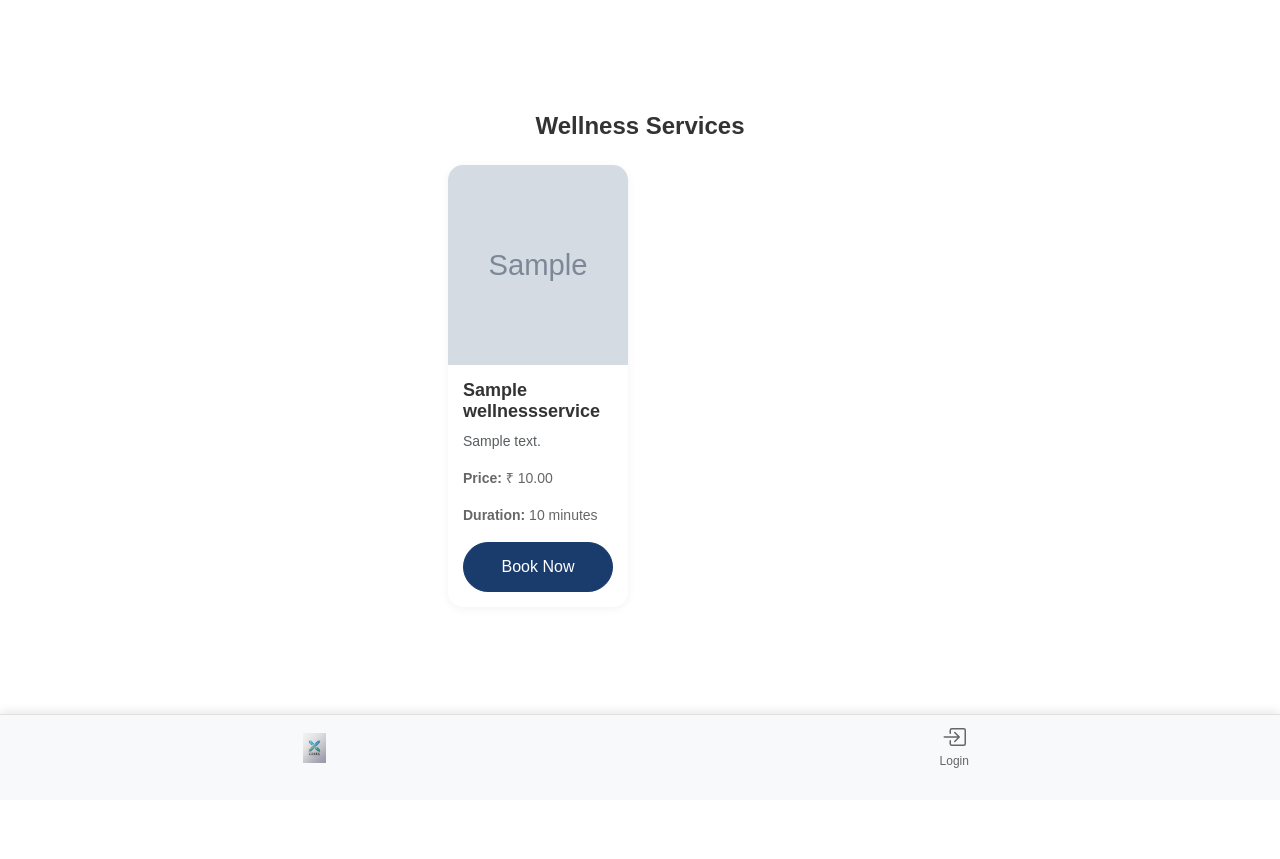
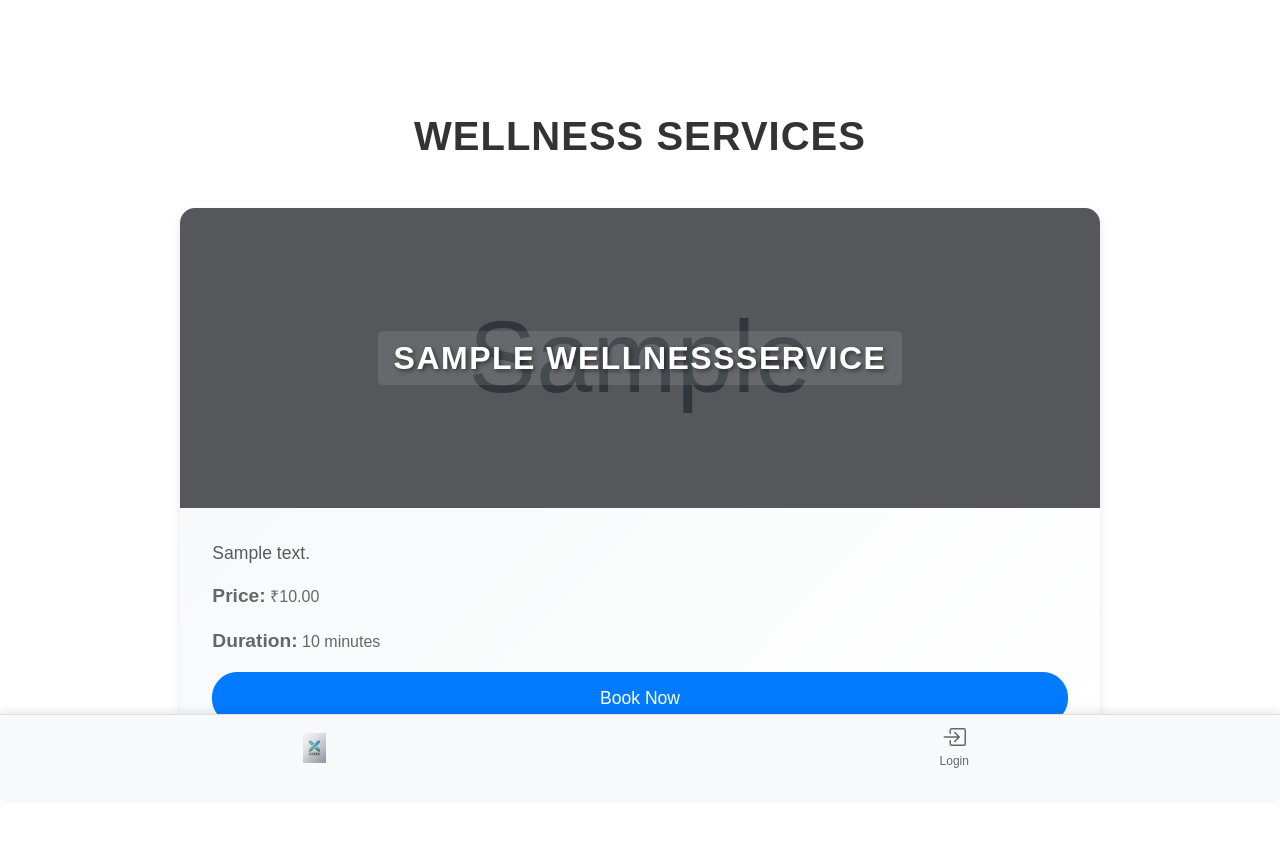
Before and after one commit to VISHAL-038/gym_project, a Django app: page /booking/ in a window 1280 px wide. Before the commit the page ends 768 px from the top, so only its background shows below. Run offline with Django 5.2, Linux system fonts and the light colour scheme; tables that the repository leaves empty hold one stand-in row (values such as "Sample post"); grey boxes marked "Sample" are stand-in pictures.

Commit message:
"booking system styling"

```diff
--- a/corex/corex_booking/templates/corex_booking/book_service.html
+++ b/corex/corex_booking/templates/corex_booking/book_service.html
@@ -6,7 +6,7 @@
     <h2 class="text-center mb-4">Book {{ service.name }}</h2>
     <div class="card">
         <div class="card-body">
-            <form method="post" id="booking-form">
+            <form method="post" id="booking-form" class="offset-1">
                 {% csrf_token %}
                 {% if form.non_field_errors %}
                 <div class="alert alert-danger">
--- a/corex/corex_booking/templates/corex_booking/service_list.html
+++ b/corex/corex_booking/templates/corex_booking/service_list.html
@@ -3,20 +3,24 @@
 
 {% block content %}
 <div class="container mt-3 booking-page">
-    <h2 class="text-center mb-4">Wellness Services</h2>
+    <h2 class="text-center mb-5">Wellness Services</h2>
     <div class="row">
         {% for service in services %}
-        <div class="col-12 col-md-6 mb-4">
+        <div class="col-10 offset-1 mb-5">
             <div class="card service-card">
-                {% if service.image_url %}
-                <img src="{{ service.image_url }}" class="card-img-top" alt="{{ service.name }}" onerror="this.src='{% static 'images/default_service.jpg' %}'">
-                {% else %}
-                <img src="{% static 'images/default_service.jpg' %}" class="card-img-top" alt="Default Service">
-                {% endif %}
+                <div class="position-relative">
+                    {% if service.image_url %}
+                    <img src="{{ service.image_url }}" class="card-img-top" alt="{{ service.name }}" onerror="this.src='{% static 'images/default_service.jpg' %}'">
+                    <div class="image-overlay d-flex align-items-center justify-content-center">
+                        <h5 class="text-white mb-0 service-name">{{ service.name }}</h5>
+                    </div>
+                    {% else %}
+                    <img src="{% static 'images/default_service.jpg' %}" class="card-img-top" alt="Default Service">
+                    {% endif %}
+                </div>
                 <div class="card-body">
-                    <h5 class="card-title">{{ service.name }}</h5>
                     <p class="card-text text-muted">{{ service.description }}</p>
-                    <p class="card-text"><strong>Price:</strong> ₹ {{ service.price }}</p>
+                    <p class="card-text"><strong>Price:</strong> ₹{{ service.price }}</p>
                     <p class="card-text"><strong>Duration:</strong> {{ service.duration }} minutes</p>
                     <a href="{% url 'book_service' service.id %}" class="btn btn-primary w-100">Book Now</a>
                 </div>
@@ -25,10 +29,6 @@
         {% empty %}
         <p class="text-center">No services available at the moment.</p>
         {% endfor %}
-
     </div>
-    <br>
-    <br>
-    <br>
 </div>
 {% endblock %}
--- a/corex/static/css/styles.css
+++ b/corex/static/css/styles.css
@@ -226,29 +226,113 @@ a.text-primary:hover {
     font-size: 14px;
 }
 
-/* Booking Pages */
-.booking-page {
-    max-width: 400px;
-    margin: 0 auto;
+/* Wellness Services Page */
+.booking-page h2 {
+    font-size: 2.5rem;
+    font-weight: 700;
+    color: #333;
+    margin-bottom: 2rem;
+    text-transform: uppercase;
+    letter-spacing: 1px;
 }
 
-.booking-page h2 {
-    font-size: 24px;
-    margin-bottom: 20px;
+.booking-page .service-card {
+    box-shadow: 0 4px 8px rgba(0, 0, 0, 0.1);
+    transition: transform 0.3s ease, box-shadow 0.3s ease;
+    border-radius: 15px;
+    overflow: hidden;
+}
+
+.booking-page .service-card:hover {
+    transform: translateY(-5px);
+    box-shadow: 0 8px 16px rgba(0, 0, 0, 0.2);
+}
+
+.booking-page .service-card .position-relative {
+    position: relative;
+}
+
+.booking-page .service-card .image-overlay {
+    position: absolute;
+    top: 0;
+    left: 0;
+    right: 0;
+    bottom: 0;
+    background: rgba(0, 0, 0, 0.6);
+    transition: background 0.3s ease;
+}
+
+.booking-page .service-card:hover .image-overlay {
+    background: rgba(0, 0, 0, 0.7);
+}
+
+.booking-page .service-card .service-name {
+    font-size: 2rem;
+    font-weight: 700;
+    text-transform: uppercase;
+    letter-spacing: 1.5px;
+    text-shadow: 2px 2px 4px rgba(0, 0, 0, 0.5);
+    background: rgba(255, 255, 255, 0.1);
+    padding: 0.5rem 1rem;
+    border-radius: 5px;
+    transition: transform 0.3s ease, background 0.3s ease;
+}
+
+.booking-page .service-card:hover .service-name {
+    transform: scale(1.05);
+    background: rgba(255, 255, 255, 0.2);
 }
 
 .booking-page .service-card .card-img-top {
-    height: 200px;
+    height: 300px;
     object-fit: cover;
     border-top-left-radius: 15px;
     border-top-right-radius: 15px;
 }
 
-.booking-page .service-card .card-title {
-    font-size: 18px;
-    color: #333;
+.booking-page .service-card .card-body {
+    background: linear-gradient(135deg, #f8f9fa 0%, #ffffff 100%);
+    padding: 2rem;
 }
 
-.booking-page .service-card .card-text {
-    font-size: 14px;
+.booking-page .service-card .card-text.text-muted {
+    color: #555;
+    font-size: 1.1rem;
+    margin-bottom: 1rem;
 }
+
+.booking-page .service-card .card-text strong {
+    font-size: 1.2rem;
+}
+
+.booking-page .service-card .btn-primary {
+    background-color: #007bff;
+    border-color: #007bff;
+    padding: 0.75rem;
+    font-size: 1.1rem;
+    transition: background-color 0.3s ease;
+}
+
+.booking-page .service-card .btn-primary:hover {
+    background-color: #0056b3;
+    border-color: #0056b3;
+}
+
+.booking-page .col-10:not(:last-child) .service-card {
+    border-bottom: 1px solid #e0e0e0;
+    padding-bottom: 2rem;
+}
+
+/* Adjust card width on smaller screens */
+@media (max-width: 576px) {
+    .booking-page .col-10 {
+        width: 100%; /* Full width on small screens */
+    }
+    .booking-page .service-card .service-name {
+        font-size: 1.5rem; /* Smaller font size for the service name */
+        padding: 0.4rem 0.8rem;
+    }
+    .booking-page .service-card .card-img-top {
+        height: 250px; /* Slightly smaller image height on small screens */
+    }
+}
```
Also changed, not shown: 1 other file.
